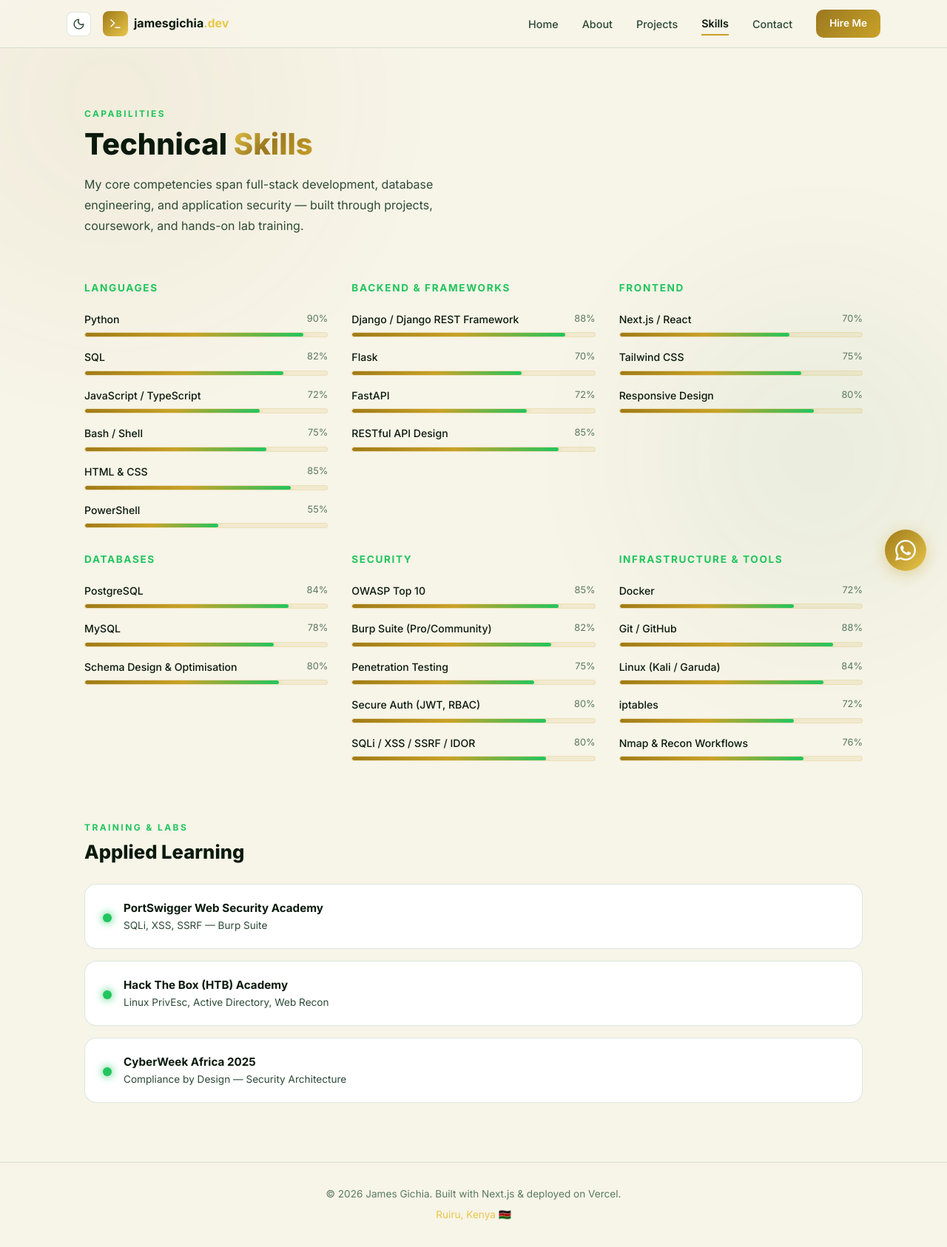
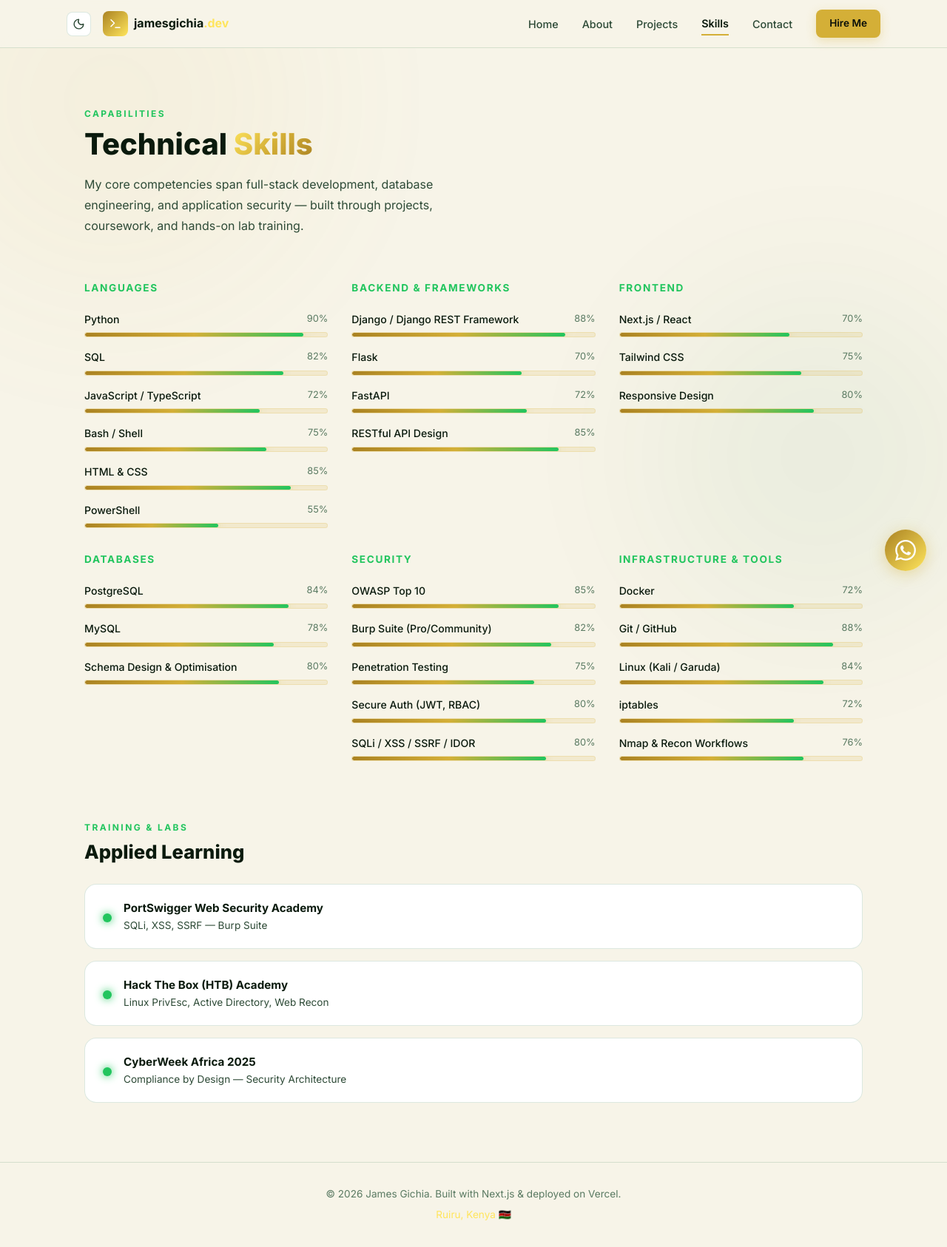
Before and after one commit to jamesgichia/portfolio-website, a Next.js app: page /skills in a window 1280 px wide. Shown: the whole page at 74% size. Built offline with nearby package versions, Linux system fonts and the light colour scheme.

Commit message:
style: upgrade to brighter luxury classic gold palette across all components

```diff
--- a/src/app/globals.css
+++ b/src/app/globals.css
@@ -4,10 +4,10 @@
 
 /* ── "Old Money" Palette: Antique Gold + Forest Green ── */
 :root {
-  --gold-400: #E8C84A;    /* bright champagne gold  */
-  --gold-500: #C9A227;    /* antique gold           */
-  --gold-600: #9A7820;    /* aged gold              */
-  --gold-700: #7A6018;    /* dark antique gold      */
+  --gold-400: #FFE55C;    /* bright radiant gold    */
+  --gold-500: #D4AF37;    /* classic metallic gold  */
+  --gold-600: #AA8222;    /* rich deep gold         */
+  --gold-700: #7D5F14;    /* dark antique gold      */
   --green-400: #4ADE80;   /* bright emerald         */
   --green-500: #22C55E;   /* medium emerald         */
   --green-600: #16A34A;   /* forest green           */
@@ -17,7 +17,7 @@
   --purple-500: var(--gold-500);
   --purple-600: var(--gold-600);
   --purple-700: var(--gold-700);
-  --glow:       rgba(201, 162, 39, 0.4);
+  --glow:       rgba(212, 175, 55, 0.45);
   --glow-green: rgba(34,  197, 94, 0.3);
 }
 
@@ -29,23 +29,23 @@
   --bg-card:       #122017;          /* forest card                */
   --bg-card-hover: #192C1E;          /* hover, slightly lighter    */
   --bg-nav:        rgba(8, 14, 9, 0.92);
-  --border:        rgba(201, 162, 39, 0.14);
-  --border-hover:  rgba(201, 162, 39, 0.44);
+  --border:        rgba(212, 175, 55, 0.18);
+  --border-hover:  rgba(212, 175, 55, 0.55);
   --text-primary:  #F2EDD8;          /* antique ivory              */
   --text-secondary:#A8BEA0;          /* muted sage                 */
   --text-muted:    #4E6A54;          /* dark sage                  */
-  --blob-opacity:  0.12;
+  --blob-opacity:  0.15;
   --scrollbar-thumb: var(--gold-600);
-  --tag-bg:        rgba(201, 162, 39, 0.11);
+  --tag-bg:        rgba(212, 175, 55, 0.12);
   --tag-color:     var(--gold-400);
-  --tag-border:    rgba(201, 162, 39, 0.28);
+  --tag-border:    rgba(212, 175, 55, 0.35);
   --tag-green-bg:  rgba(34, 197, 94, 0.10);
   --tag-green-color: #4ADE80;
   --tag-green-border: rgba(34, 197, 94, 0.28);
   /* "In Development" → amber-gold */
-  --tag-blue-bg:   rgba(201, 162, 39, 0.11);
-  --tag-blue-color: #E8C84A;
-  --tag-blue-border: rgba(201, 162, 39, 0.28);
+  --tag-blue-bg:   rgba(212, 175, 55, 0.12);
+  --tag-blue-color: #FFE55C;
+  --tag-blue-border: rgba(212, 175, 55, 0.35);
 }
 
 /* ── Light Mode — Parchment / Ivory + Forest Green ── */
@@ -62,16 +62,16 @@
   --text-muted:    #5A7A62;          /* sage                       */
   --blob-opacity:  0.07;
   --scrollbar-thumb: var(--gold-500);
-  --tag-bg:        rgba(154, 120, 32, 0.09);
-  --tag-color:     #7A6018;
-  --tag-border:    rgba(154, 120, 32, 0.28);
+  --tag-bg:        rgba(170, 130, 34, 0.12);
+  --tag-color:     #7D5F14;
+  --tag-border:    rgba(170, 130, 34, 0.35);
   --tag-green-bg:  rgba(22, 163, 74, 0.08);
   --tag-green-color: #15803D;
   --tag-green-border: rgba(22, 163, 74, 0.3);
   /* "In Development" → amber-gold */
-  --tag-blue-bg:   rgba(154, 120, 32, 0.09);
-  --tag-blue-color: #7A6018;
-  --tag-blue-border: rgba(154, 120, 32, 0.28);
+  --tag-blue-bg:   rgba(170, 130, 34, 0.12);
+  --tag-blue-color: #7D5F14;
+  --tag-blue-border: rgba(170, 130, 34, 0.35);
 }
 
 * {
@@ -95,7 +95,7 @@ code, pre {
 }
 
 ::selection {
-  background: rgba(201, 162, 39, 0.30);
+  background: rgba(212, 175, 55, 0.35);
   color: #0A1A0D;
 }
 
@@ -106,11 +106,11 @@ code, pre {
 
 /* Glow utilities */
 .glow-gold {
-  box-shadow: 0 0 30px var(--glow), 0 0 60px rgba(201, 162, 39, 0.1);
+  box-shadow: 0 0 30px var(--glow), 0 0 60px rgba(212, 175, 55, 0.15);
 }
 
 .text-gradient {
-  background: linear-gradient(135deg, #E8C84A 0%, #9A7820 45%, #C9A227 100%);
+  background: linear-gradient(135deg, #FFE55C 0%, #D4AF37 50%, #AA8222 100%);
   -webkit-background-clip: text;
   -webkit-text-fill-color: transparent;
   background-clip: text;
@@ -142,7 +142,7 @@ code, pre {
 
 .bg-blob-1 {
   width: 600px; height: 600px;
-  background: radial-gradient(circle, #9A7820, transparent);
+  background: radial-gradient(circle, #D4AF37, transparent);
   top: -200px; left: -200px;
   animation: float1 20s ease-in-out infinite;
 }
@@ -189,25 +189,23 @@ code, pre {
 
 /* Buttons */
 .btn-primary {
-  display: inline-flex;
-  align-items: center;
-  gap: 8px;
-  background: linear-gradient(135deg, var(--purple-600), var(--purple-500));
-  color: #fff;
+  background: var(--gold-500);
+  color: #080E09;
   font-weight: 600;
   font-size: 0.9rem;
   padding: 12px 24px;
-  border-radius: 10px;
+  border-radius: 8px;
   border: none;
   cursor: pointer;
   text-decoration: none;
-  transition: opacity 0.2s, box-shadow 0.3s, transform 0.2s;
+  transition: all 0.2s ease;
+  box-shadow: 0 4px 14px rgba(212, 175, 55, 0.3);
 }
 
 .btn-primary:hover {
-  opacity: 0.9;
-  box-shadow: 0 8px 30px rgba(201, 162, 39, 0.5);
+  background: var(--gold-400);
   transform: translateY(-1px);
+  box-shadow: 0 8px 30px rgba(212, 175, 55, 0.6);
 }
 
 .btn-outline {
@@ -230,6 +228,11 @@ code, pre {
   background: rgba(201, 162, 39, 0.1);
   box-shadow: 0 4px 20px rgba(201, 162, 39, 0.25);
   transform: translateY(-1px);
+}
+
+.btn-secondary {
+  background: rgba(212, 175, 55, 0.15);
+  box-shadow: 0 4px 20px rgba(212, 175, 55, 0.3);
 }
 
 /* Section headings */
--- a/src/app/opengraph-image.tsx
+++ b/src/app/opengraph-image.tsx
@@ -17,7 +17,7 @@ export default function Image() {
           flexDirection: 'column',
           alignItems: 'center',
           justifyContent: 'center',
-          border: '12px solid #C9A227', // Antique Gold border
+          border: '12px solid #D4AF37', // Antique Gold border
           padding: '80px',
         }}
       >
@@ -29,7 +29,7 @@ export default function Image() {
             left: -200,
             width: 600,
             height: 600,
-            background: '#9A7820', // Aged gold
+            background: '#AA8222', // Aged gold
             borderRadius: '50%',
             filter: 'blur(120px)',
             opacity: 0.4,
@@ -54,7 +54,7 @@ export default function Image() {
         {/* Logo */}
         <div
           style={{
-            background: 'linear-gradient(135deg, #A07B18, #E8C54A)', // Gold gradient
+            background: 'linear-gradient(135deg, #AA8222, #FFE55C)', // Gold gradient
             borderRadius: '24px',
             width: '120px',
             height: '120px',
@@ -62,7 +62,7 @@ export default function Image() {
             alignItems: 'center',
             justifyContent: 'center',
             marginBottom: '40px',
-            boxShadow: '0 8px 32px rgba(201, 162, 39, 0.4)',
+            boxShadow: '0 8px 32px rgba(212, 175, 55, 0.4)',
           }}
         >
           <div
@@ -110,9 +110,9 @@ export default function Image() {
         <div style={{ display: 'flex', gap: '20px', alignItems: 'center' }}>
           <div
             style={{
-              color: '#E8C84A', // Bright champagne gold
-              background: 'rgba(201, 162, 39, 0.15)',
-              border: '2px solid rgba(201, 162, 39, 0.3)',
+              color: '#FFE55C', // Bright champagne gold
+              background: 'rgba(212, 175, 55, 0.15)',
+              border: '2px solid rgba(212, 175, 55, 0.3)',
               padding: '10px 24px',
               borderRadius: '999px',
               fontSize: 24,
--- a/src/app/skills/page.tsx
+++ b/src/app/skills/page.tsx
@@ -95,15 +95,15 @@ export default function SkillsPage() {
                       <span style={{ fontSize: "0.88rem", color: "var(--text-primary)", fontWeight: 500 }}>{name}</span>
                       <span style={{ fontSize: "0.8rem", color: "var(--text-muted)" }}>{level}%</span>
                     </div>
-                    <div style={{ height: "7px", background: "rgba(201,162,39,0.12)", borderRadius: "4px", overflow: "hidden", border: "1px solid rgba(201,162,39,0.15)" }}>
+                    <div style={{ height: "7px", background: "rgba(212,175,55,0.15)", borderRadius: "4px", overflow: "hidden", border: "1px solid rgba(212,175,55,0.2)" }}>
                       <div
                         style={{
                           height: "100%",
                           width: `${level}%`,
-                          background: "linear-gradient(90deg, #A07B18, #C9A227, #22C55E)",
+                          background: "linear-gradient(90deg, #AA8222, #D4AF37, #22C55E)",
                           borderRadius: "4px",
                           transition: "width 1s ease",
-                          boxShadow: "0 0 8px rgba(201,162,39,0.4)",
+                          boxShadow: "0 0 8px rgba(212,175,55,0.5)",
                         }}
                       />
                     </div>
--- a/src/components/FloatingWhatsApp.tsx
+++ b/src/components/FloatingWhatsApp.tsx
@@ -56,13 +56,13 @@ export default function FloatingWhatsApp() {
           width: "56px",
           height: "56px",
           borderRadius: "50%",
-          background: "linear-gradient(135deg, #A07B18, #E8C54A)",
+          background: "linear-gradient(135deg, #AA8222, #FFE55C)",
           display: "flex",
           alignItems: "center",
           justifyContent: "center",
           boxShadow: hovered
-            ? "0 8px 32px rgba(201, 162, 39, 0.65)"
-            : "0 4px 20px rgba(201, 162, 39, 0.4)",
+            ? "0 8px 32px rgba(212, 175, 55, 0.65)"
+            : "0 4px 20px rgba(212, 175, 55, 0.4)",
           transition: "box-shadow 0.2s ease",
           flexShrink: 0,
           position: "relative",
@@ -74,7 +74,7 @@ export default function FloatingWhatsApp() {
             position: "absolute",
             inset: 0,
             borderRadius: "50%",
-            border: "2px solid rgba(201, 162, 39, 0.7)",
+            border: "2px solid rgba(212, 175, 55, 0.7)",
             animation: "wa-pulse 2s ease-out infinite",
           }}
         />
--- a/src/components/Navbar.tsx
+++ b/src/components/Navbar.tsx
@@ -89,7 +89,7 @@ export default function Navbar() {
                 width: "34px",
                 height: "34px",
                 borderRadius: "8px",
-                background: "linear-gradient(135deg, #A07B18, #E8C54A)",
+                background: "linear-gradient(135deg, #AA8222, #FFE55C)",
                 display: "flex",
                 alignItems: "center",
                 justifyContent: "center",
```
Also changed, not shown: src/app/icon.svg.
